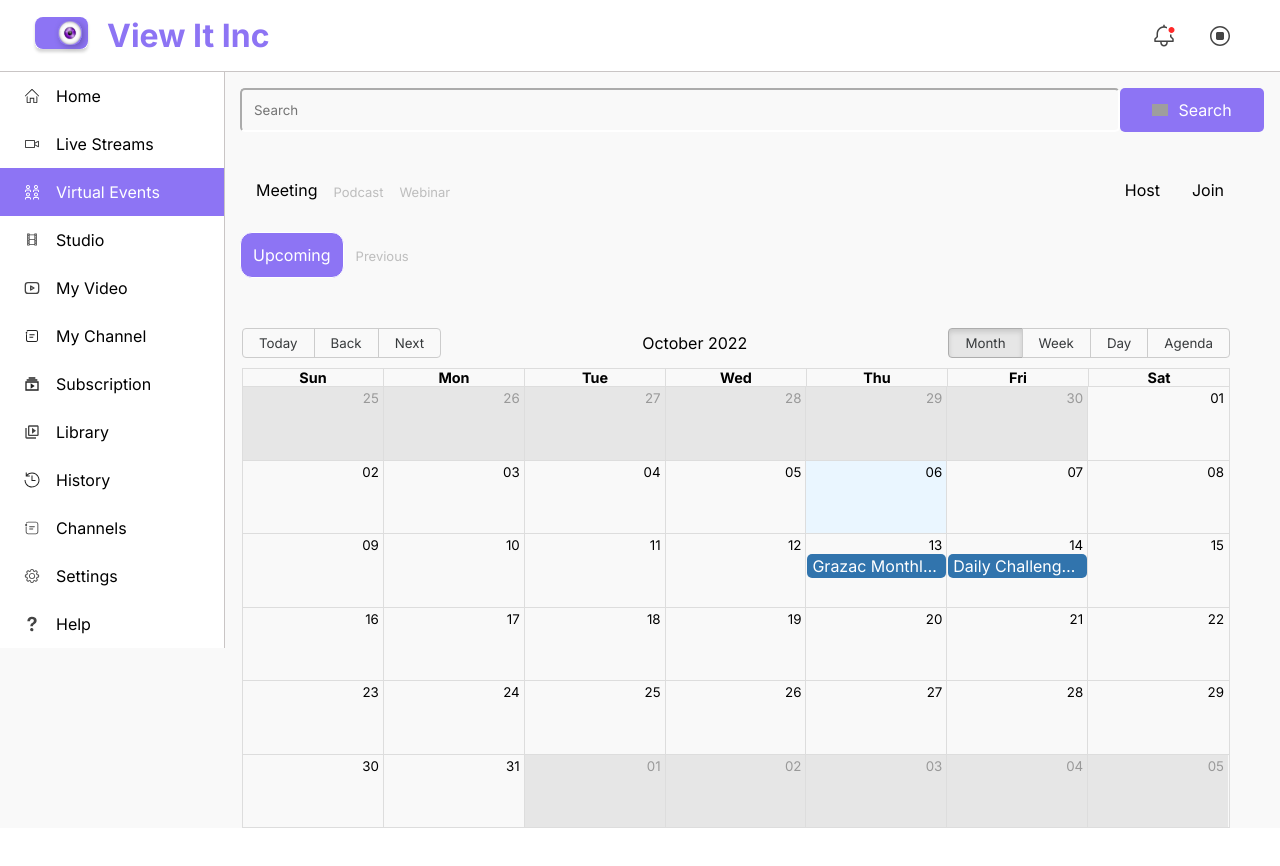
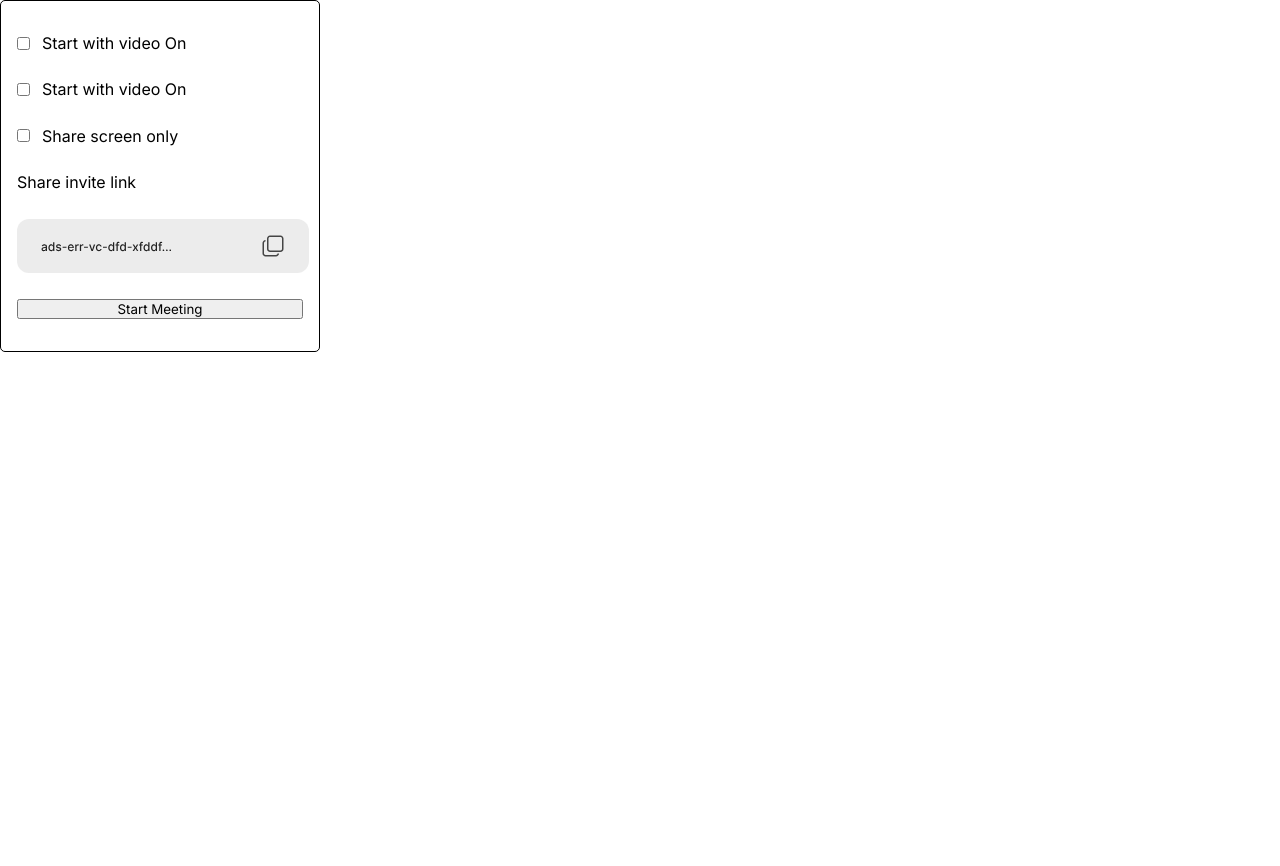
Before and after one commit to Bolurx07/View-It-Inc, a React (Create React App) app: page / in a window 1280 px wide. Shown: the top 866 px of the page. After the commit the page ends 800 px from the top, so only its background shows below. Built offline with nearby package versions, Linux system fonts and the light colour scheme; grey boxes are pictures that could not be loaded.

Commit message:
Working on host modal for index page

```diff
--- a/src/App.js
+++ b/src/App.js
@@ -3,6 +3,7 @@ import { Route, Routes } from 'react-router-dom';
 import Login from './Pages/Login/Login';
 import Virtualevent from './Pages/Virtualevent/Virtualevent';
 import Signup from './Pages/Signup/Signup';
+import Host from './Components/Host/Host';
 
 
 
@@ -10,7 +11,8 @@ function App() {
   return (
     <div>
       <Routes>
-        <Route path='/' element={<Virtualevent />}/>
+        <Route path='/' element={<Host />} />
+        {/* <Route path='/' element={<Virtualevent />}/> */}
         <Route path='Login' element={<Login />}/>
         <Route path='Signup' element={<Signup />}/>
         <Route></Route>
--- /dev/null
+++ b/src/Components/Host/Host.jsx
@@ -0,0 +1,33 @@
+import React from 'react'
+import hostStyle from './Host.module.css'
+import hostcode from '../../Assets/hostcode.svg'
+
+
+const Host = () => {
+  return (
+    <div>
+        <div className={hostStyle.hostcontainer}>
+            <div>
+                <input type="checkbox" name="checkbox" className={hostStyle.checkbox} />
+                <p>Start with video On</p>
+            </div>
+            <div>
+                <input type="checkbox" name="checkbox" className={hostStyle.checkbox} />
+                <p>Start with video On</p>
+            </div>
+            <div>
+                <input type="checkbox" name="checkbox" className={hostStyle.checkbox} />
+                <p>Share screen only</p>
+            </div>
+            <p>Share invite link</p>
+            <div>
+                <img src={hostcode} alt="meetingcode" />
+            </div>
+            <button classname={hostStyle.button}type="submit">Start Meeting</button>
+        </div>
+
+    </div>
+  )
+}
+
+export default Host
--- /dev/null
+++ b/src/Components/Host/Host.module.css
@@ -0,0 +1,24 @@
+.hostcontainer{
+    border: 1px solid;
+    width: 20rem;
+    height: 22rem;
+    border-radius: 5px;
+    padding: 2rem 1rem;
+    display: flex;
+    flex-direction: column;
+    justify-content: space-between;
+
+}
+
+.hostcontainer div{
+    display: flex;
+    align-items: center;
+}
+
+.checkbox{
+    margin-right: 0.75rem;
+}
+
+.button{
+
+}
```
Also changed, not shown: src/Assets/hostcode.svg (added), src/Assets/joincode.svg (added).
